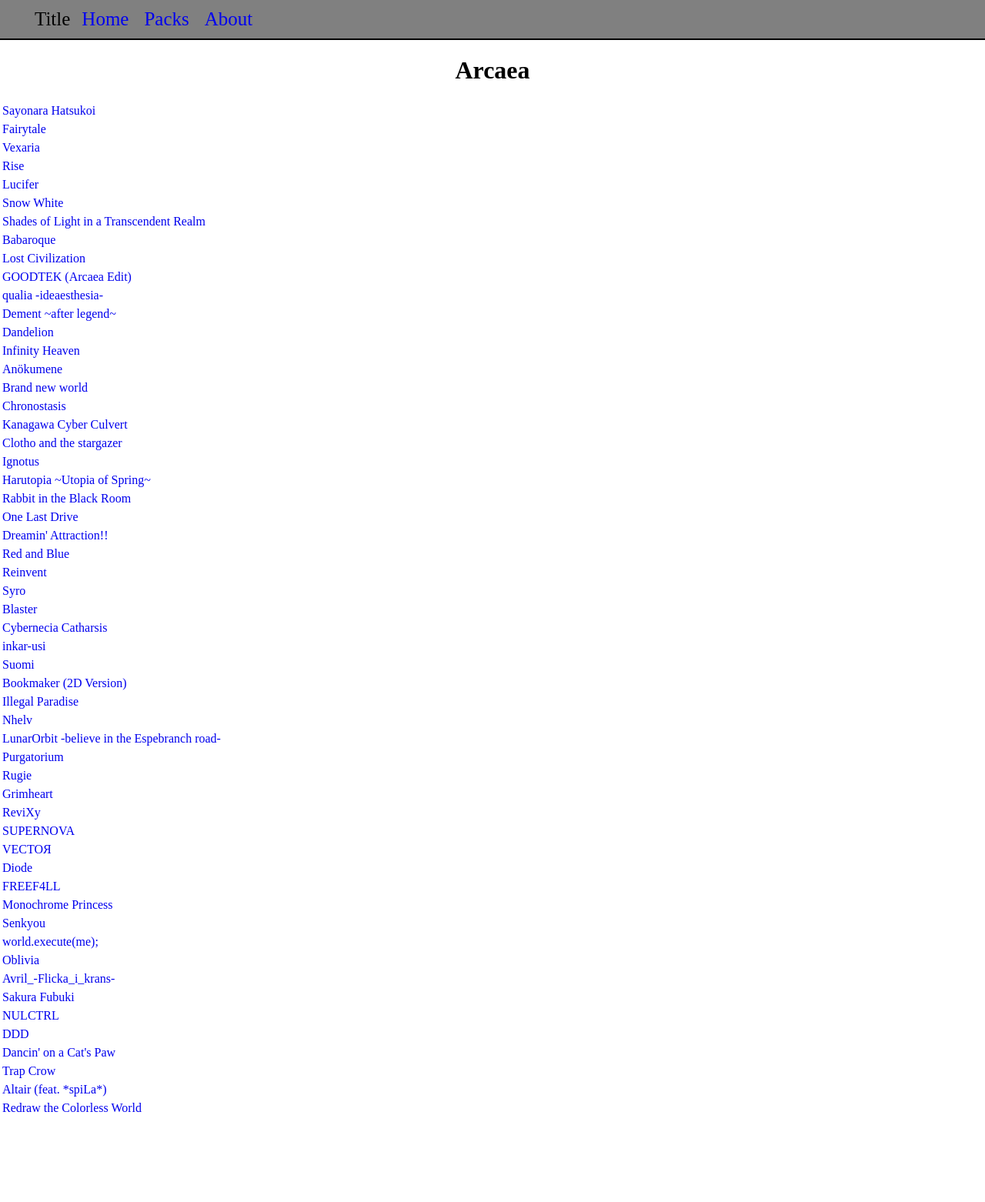
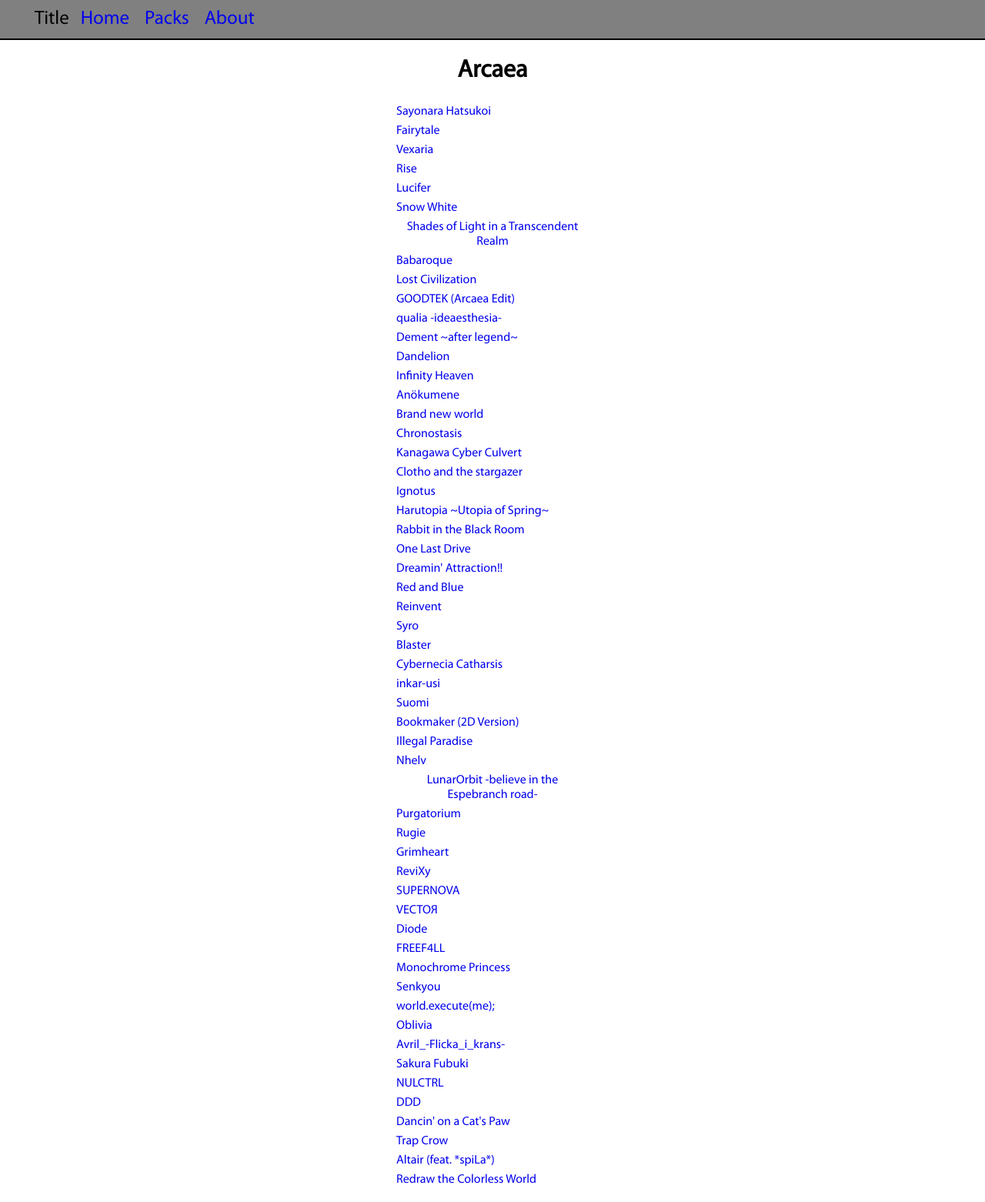
Before and after one commit to Hasupi/Website-stuff, a Flask app: page /packentry/1 in a window 1280 px wide. Shown: the whole page at 77% size. Before the commit the page ends 1445 px from the top, so only its background shows below. Run offline with Flask 2, Linux system fonts and the light colour scheme.

Commit message:
Font stuff
Added Myriad and Kings Gambit font.
Made it so that all h1 tags except on home page have Myriad as font

```diff
--- a/static/css/style.css
+++ b/static/css/style.css
@@ -1,7 +1,23 @@
+@font-face {
+    font-family: Myriad;
+    src: url(MYRIADPRO-REGULAR.woff);
+}
+
+@font-face {
+    font-family: Kings Gambit;
+    src: url(kingsgmb.woff);
+}
+
+.myriad h1 {
+    font-family: 'Myriad';
+}
+
+
 h1 {
     /* background-color: #171926;
     color: #79d0ea; */
     text-align: center;
+    font-family: 'Kings Gambit'
 }
 
 body {
@@ -9,6 +25,7 @@
     margin: auto;
     padding: 0px;
     text-align: center;
+    font-family: 'Myriad';
 }
 
 table {
@@ -58,4 +75,5 @@
 .table {
     width: 20%;
     margin: auto;
+    text-align: center  ;
 }
--- a/templates/about.html
+++ b/templates/about.html
@@ -4,9 +4,11 @@
 
 </head>
 <body>
+  <div class="myriad">
   <h1>
     About
   </h1>
+</div>
 
   <p>This is an about page with absolutely nothing planned for it meaning that this is paragraph is going to be filled with whatever text that I felt like writing and honestly it might just be a bunch or random bs that I wrote without a second thought.</p>
 
--- a/templates/index.html
+++ b/templates/index.html
@@ -1,7 +1,7 @@
 {% extends "layout.html" %}
 {% block content %}
 <h1>
-   Arcaea
+   ARCAEA
 </h1>
 <body>
   {% for songs in Songs %}
@@ -10,7 +10,6 @@
               <!--Comment from Sam: I hope you have thick skin because Mr Dunford will beat you for using
                   this table. Say goodbye to this cruel world.-->
     <tr>
-      <td>Song</td>
       <td>{{ songs[1] }}</td>
   </table></a>
 </div>
--- a/templates/packentry.html
+++ b/templates/packentry.html
@@ -3,15 +3,19 @@
 <!DOCTYPE html>
 <html lang="en">
 <head>
-<h1>{{ pack[1] }}</h1>
+    <div class="myriad">
+        <h1>{{ pack[1] }}</h1>
+</div>
 </head>
 <body>
     {% for pack in songs %}
+    <div class="table">
     <table>
         <tr>
             <td><a href="{{url_for('songs', id = pack[0])}}">{{pack[1]}}</a></td>
         </tr>
     </table>
+    </div>
     {% endfor %}
 </body>
 </html>
--- a/templates/packs.html
+++ b/templates/packs.html
@@ -1,10 +1,13 @@
 {% extends "layout.html" %}
 {% block content %}
+<div class="myriad">
     <h1>
         Packs
     </h1>
+</div>
     <body>
     {% for id in packs %}
+<div class="table">
     <table>
         <tr>
             <td>
@@ -12,6 +15,7 @@
             </td>
         </tr>
     </table>
+</div>
     {% endfor %}
     </body>
     </html>
--- a/templates/song.html
+++ b/templates/song.html
@@ -1,7 +1,9 @@
 {% extends "layout.html" %}
 {% block content %}
     <head>
+      <div class="myriad">
         <h1>{{ song[1] }}</h1>
+      </div>
     </head>
 <div class="l">
     <body>
```
Also changed, not shown: static/css/MYRIADPRO-REGULAR.woff (added), static/css/kingsgmb.woff (added).
